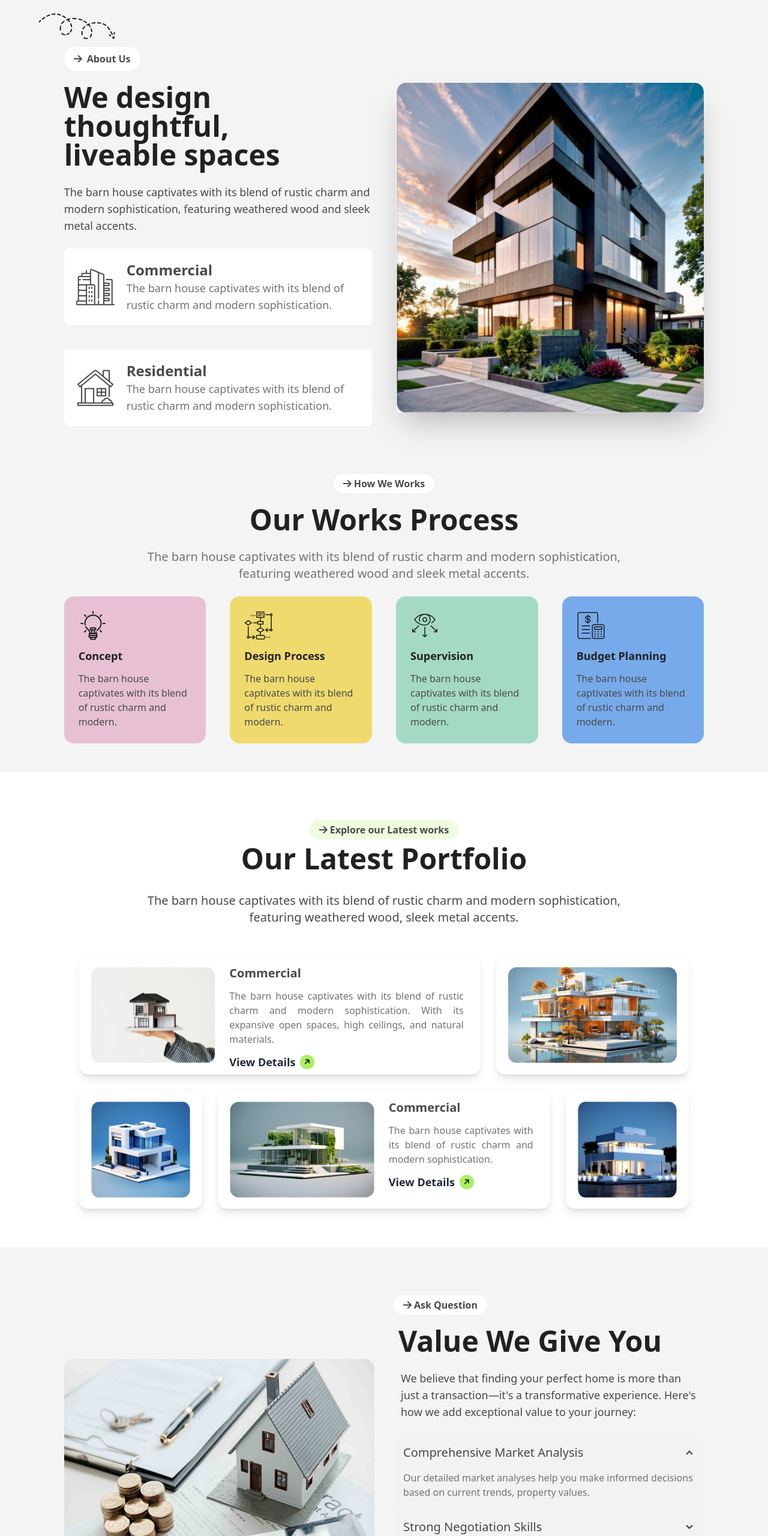
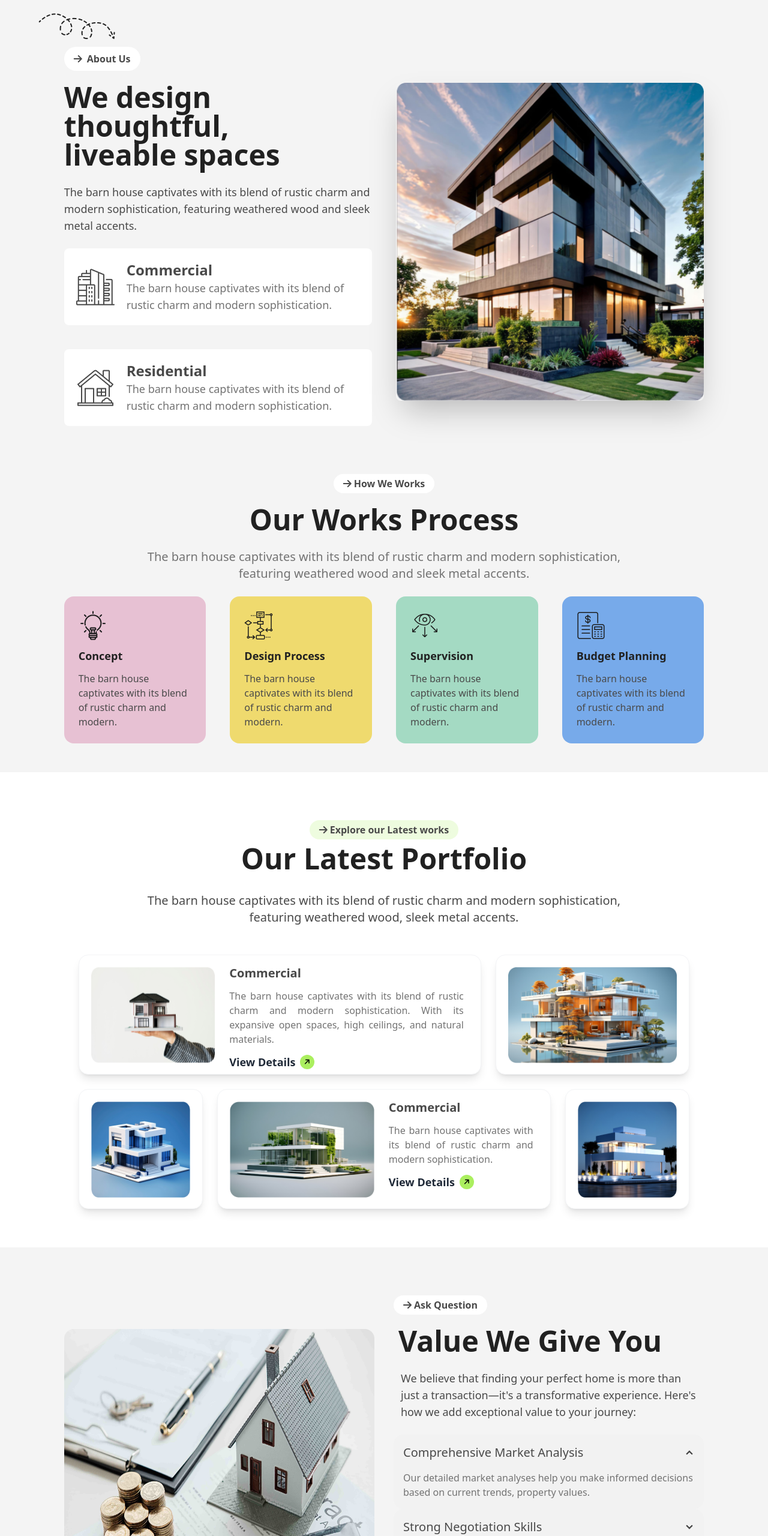
Before and after one commit to farhatuloffical78/Property-website, a plain HTML site: page index.html in a window 1280 px wide. Shown: the part 880-3440 px from the top of the page at 60% size. Drawn offline with nearby package versions, Linux system fonts and the light colour scheme.

Commit message:
final commit

```diff
--- a/index.html
+++ b/index.html
@@ -201,8 +201,9 @@
             </div>
 
             <!-- Image part -->
+             <!-- style="border: 2px solid red;" -->
             <div class="flex-1">
-              <img src="./assets/Rectangle.png" class="rounded-lg shadow-2xl w-full lg:h-[550px]"
+              <img src="./assets/Rectangle.png" class="rounded-lg shadow-2xl w-full lg:h-[530px]"
                 alt="Design showcase" />
             </div>
           </div>
@@ -391,7 +392,7 @@
 
           <div class="grid grid-cols-1 lg:grid-cols-2 gap-5 lg:gap-8">
             <div class="lg:mb-20 flex justify-center items-center">
-              <img class="w-full h-full lg:h-[400px] lg:mt-24 rounded-2xl" src="./assets/values.jpg" alt="">
+              <img class="w-full h-full lg:h-[500px] lg:mt-24 rounded-2xl" src="./assets/values.jpg" alt="">
             </div>
             <div class="lg:mt-20 mb-10 lg:mb-20">
               <div class="mb-5">
```
